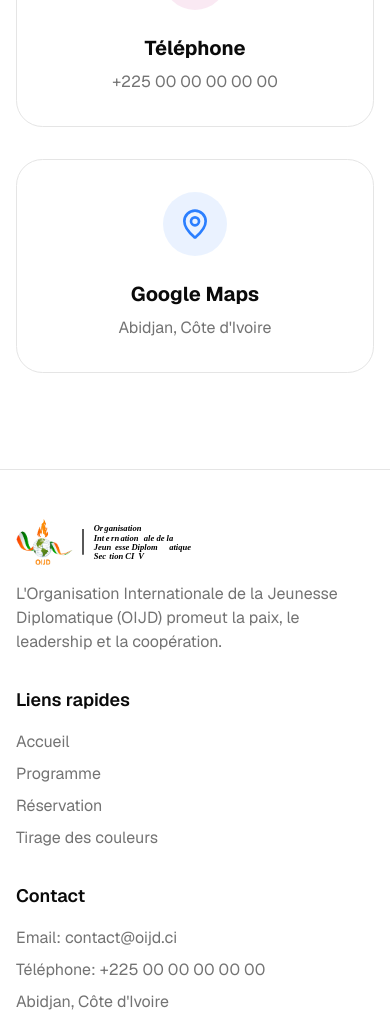
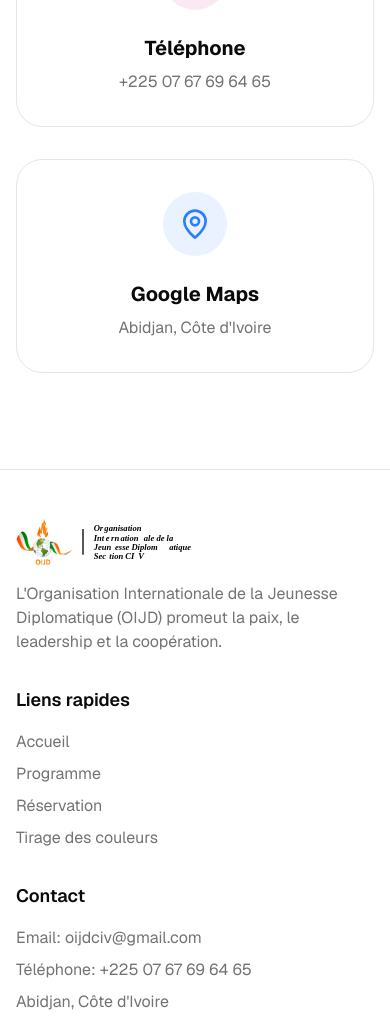
Before and after one commit to botooooh/picnic-color-oijd, a Next.js app: page / in a window 390 px wide. Shown: the part 7061-8093 px from the top of the page. Built offline with nearby package versions, Linux system fonts and the light colour scheme.

Commit message:
Update contact email and phone number

```diff
--- a/src/components/home/contact.tsx
+++ b/src/components/home/contact.tsx
@@ -21,7 +21,7 @@ export function Contact() {
 
         <div className="grid grid-cols-1 md:grid-cols-3 gap-8 max-w-5xl mx-auto">
           <motion.a
-            href="https://wa.me/2250000000000"
+            href="https://wa.me/2250767696465"
             target="_blank"
             rel="noopener noreferrer"
             initial={{ opacity: 0, y: 20 }}
@@ -38,7 +38,7 @@ export function Contact() {
           </motion.a>
 
           <motion.a
-            href="tel:+2250000000000"
+            href="tel:+2250767696465"
             initial={{ opacity: 0, y: 20 }}
             whileInView={{ opacity: 1, y: 0 }}
             viewport={{ once: true }}
@@ -50,7 +50,7 @@ export function Contact() {
               <Phone className="w-8 h-8 text-primary" />
             </div>
             <h3 className="text-xl font-bold mb-2">Téléphone</h3>
-            <p className="text-muted-foreground">+225 00 00 00 00 00</p>
+            <p className="text-muted-foreground">+225 07 67 69 64 65</p>
           </motion.a>
 
           <motion.div
--- a/src/components/layout/footer.tsx
+++ b/src/components/layout/footer.tsx
@@ -23,8 +23,8 @@ export function Footer() {
           <div>
             <h3 className="font-semibold text-lg mb-4">Contact</h3>
             <ul className="space-y-2 text-muted-foreground">
-              <li>Email: contact@oijd.ci</li>
-              <li>Téléphone: +225 00 00 00 00 00</li>
+              <li>Email: oijdciv@gmail.com</li>
+              <li>Téléphone: +225 07 67 69 64 65</li>
               <li>Abidjan, Côte d'Ivoire</li>
             </ul>
           </div>
```
